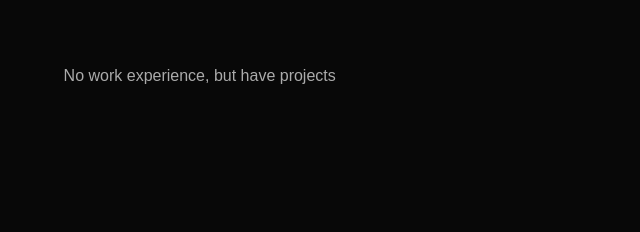
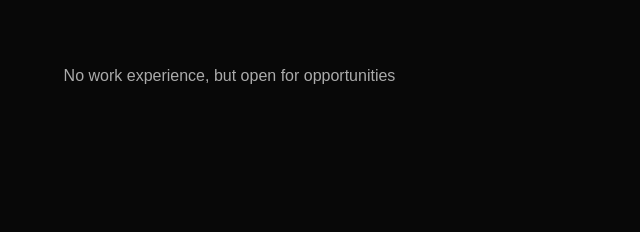
Before and after one commit to YuviSingh13/Yuvraj_Portfolio, a plain HTML site: page Portfolio 1/Portfolio.html in a window 1280 px wide. Both pictures are taken after a click on the element "Experience". Shown: the part 1208-1440 px from the top of the page, 506-1146 px from the left. Drawn offline with Linux system fonts and the light colour scheme.

Commit message:
20 jan modification

```diff
--- a/Portfolio 1/Portfolio.html
+++ b/Portfolio 1/Portfolio.html
@@ -61,7 +61,7 @@
 
                     <div class="tab-contents" id="experience">
                         <ul>
-                            <li>No work experience, but have projects</li>
+                            <li>No work experience, but open for opportunities</li>
                         </ul>
                     </div>
 
```
